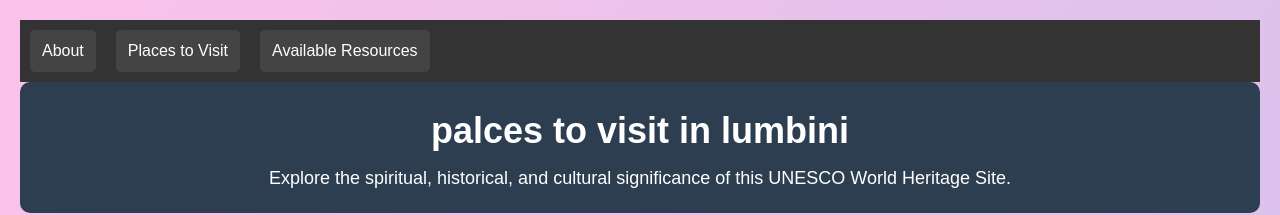
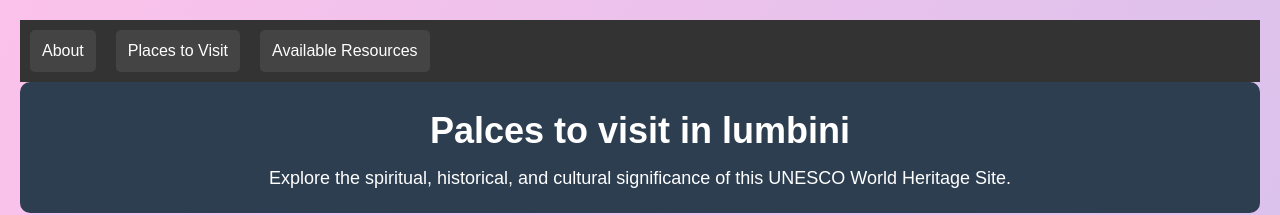
Before and after one commit to weber-crzz/finally, a plain HTML site: page n.html in a window 1280 px wide. Shown: the top 215 px of the page. Drawn offline with Linux system fonts and the light colour scheme.

Commit message:
Update n.html

```diff
--- a/n.html
+++ b/n.html
@@ -42,7 +42,7 @@
 
 
     <header>
-        <h1> palces to visit in lumbini
+        <h1> Palces to visit in lumbini
         </h1>
         <p>Explore the spiritual, historical, and cultural significance of this UNESCO World Heritage Site.</p>
     </header>
```
